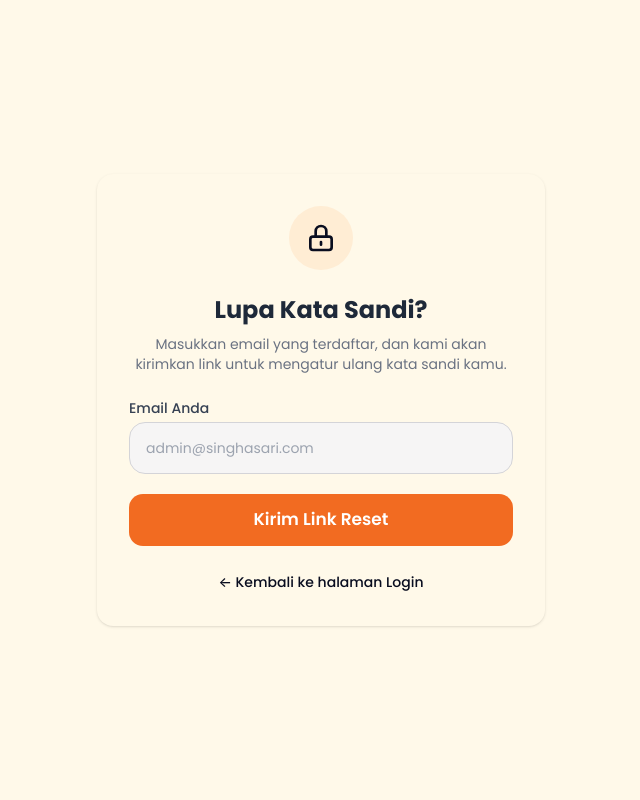
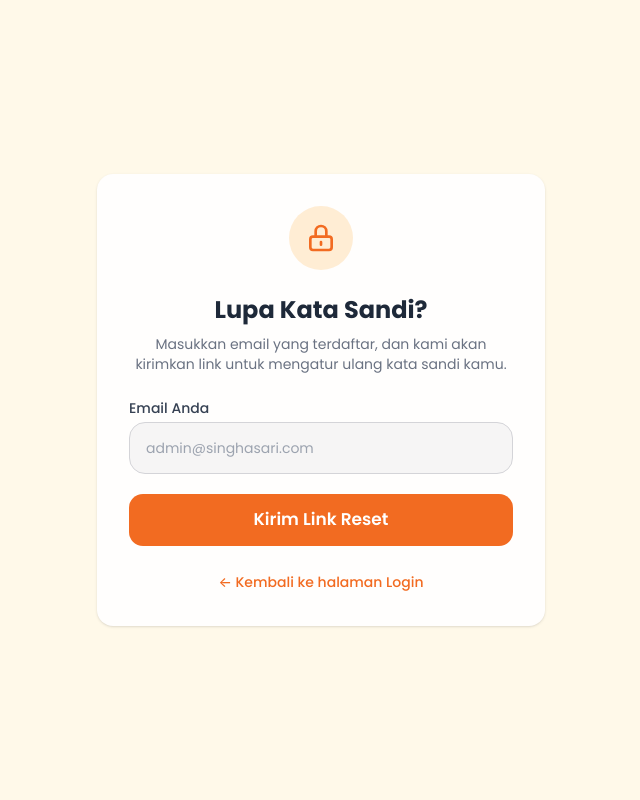
Before and after one commit to rayanaaajs/Sistem-Manajemen-Servis, a PHP site: page /lupa-password.html in a window 1280 px wide. Shown: the whole page, without its empty margins (319-959 px from the left). Run offline with PHP 8.4, Linux system fonts and the light colour scheme.

Commit message:
ubah class color

```diff
--- a/login.html
+++ b/login.html
@@ -75,7 +75,7 @@
           <!-- Card Header: Logo & Titles -->
           <div class="text-center flex flex-col items-center">
             <img src="assets/img/logo-polos.png" alt="Logo Singosari Computer" class="w-20 h-20 object-contain">
-            <span class="mt-2 font-semibold text-lg text-[#DA601E]">
+            <span class="mt-2 font-semibold text-lg text-orange-hover">
               Singhasari Computer
             </span>
             <h2 class="mt-1 text-2xl sm:text-[36px] font-semibold text-brand-dark tracking-tight">
@@ -173,7 +173,7 @@
               </div>
 
               <!-- Forgot Password Link -->
-              <a href="lupa-password.html" class="text-xs sm:text-sm font-semibold text-brand-orange hover:text-brand-orange-hover transition-colors">
+              <a href="lupa-password.html" class="text-xs sm:text-sm font-semibold text-orange hover:text-orange-hover transition-colors">
                 lupa sandi?
               </a>
             </div>
--- a/lupa-password.html
+++ b/lupa-password.html
@@ -16,14 +16,14 @@
     <link rel="stylesheet" href="assets/css/tailwind.css" />
     <link rel="stylesheet" href="assets/css/style.css" />
   </head>
-  <body class="bg-orange-50 min-h-screen flex items-center justify-center p-4">
-    <div class="bg-white max-w-md w-full rounded-2xl shadow-sm p-8 text-center">
+  <body class="min-h-screen flex items-center justify-center p-4">
+    <div class="bg-white-light max-w-md w-full rounded-2xl shadow-sm p-8 text-center">
       <!-- Logo Dummy -->
       <div
         class="mx-auto w-16 h-16 bg-orange-100 rounded-full flex items-center justify-center mb-6"
       >
         <svg
-          class="w-8 h-8 text-brand-orange"
+          class="w-8 h-8 text-orange"
           fill="none"
           stroke="currentColor"
           viewBox="0 0 24 24"
@@ -71,7 +71,7 @@
       <div class="mt-6">
         <a
           href="login.html"
-          class="text-sm text-brand-orange hover:text-brand-orange-hover font-medium"
+          class="text-sm text-orange hover:text-orange-hover font-medium"
         >
           &larr; Kembali ke halaman Login
         </a>
--- a/reset-password.html
+++ b/reset-password.html
@@ -17,12 +17,12 @@
     <link rel="stylesheet" href="assets/css/style.css" />
   </head>
   <body class="bg-orange-50 min-h-screen flex items-center justify-center p-4">
-    <div class="bg-white max-w-md w-full rounded-2xl shadow-sm p-8 text-center">
+    <div class="bg-white-light max-w-md w-full rounded-2xl shadow-sm p-8 text-center">
       <div
         class="mx-auto w-16 h-16 bg-orange-100 rounded-full flex items-center justify-center mb-6"
       >
         <svg
-          class="w-8 h-8 text-brand-orange"
+          class="w-8 h-8 text-orange"
           fill="none"
           stroke="currentColor"
           viewBox="0 0 24 24"
```
Also changed, not shown: assets/css/tailwind.css.
